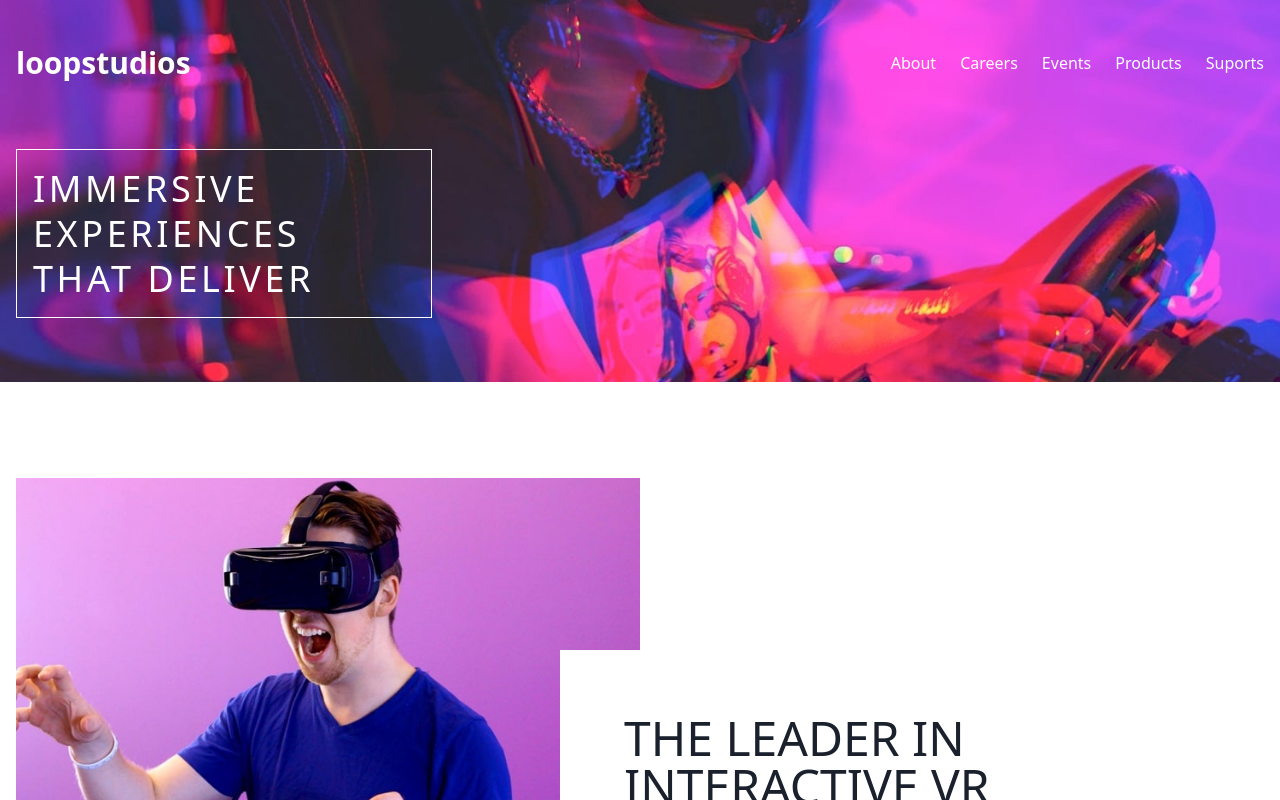
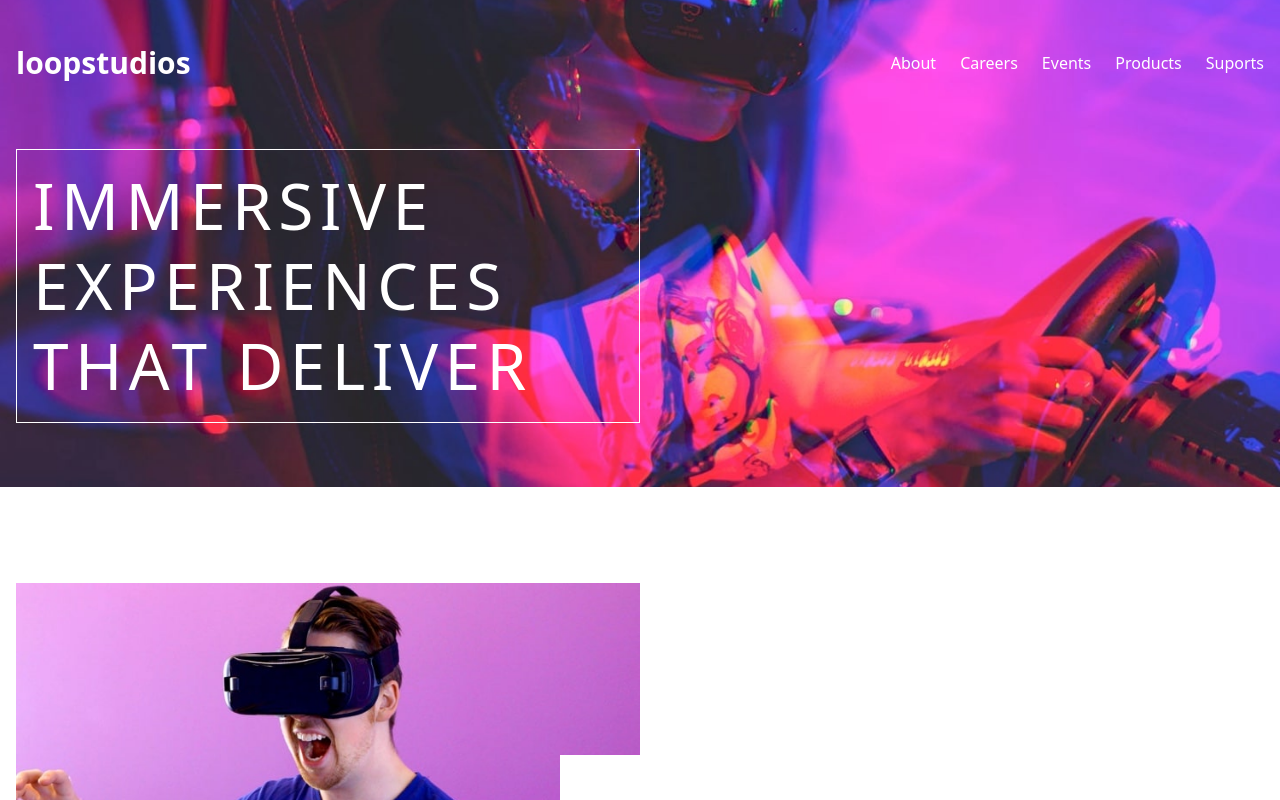
Before and after one commit to rahulkhimsuriya/frontendmentor-loopstudios-landing-page, a Nuxt app: page / in a window 1280 px wide. Shown: the top 800 px of the page. Built offline with nearby package versions, Linux system fonts and the light colour scheme.

Commit message:
tweak header

```diff
--- a/components/BaseHeader.vue
+++ b/components/BaseHeader.vue
@@ -3,9 +3,9 @@
     <div class="px-4 container mx-auto">
       <BaseNavbar class="pt-10" />
 
-      <div class="md:w-1/2 lg:w-1/3 py-16">
+      <div class="md:w-1/2 lg:w-1/2 py-16">
         <h1
-          class="p-2 md:p-4 border border-white text-4xl font-light text-white uppercase tracking-widest leading-tight"
+          class="p-2 md:p-4 border border-white text-5xl lg:text-6xl font-light text-white uppercase tracking-widest leading-tight"
         >
           Immersive<br />experiences<br />that deliver
         </h1>
```
